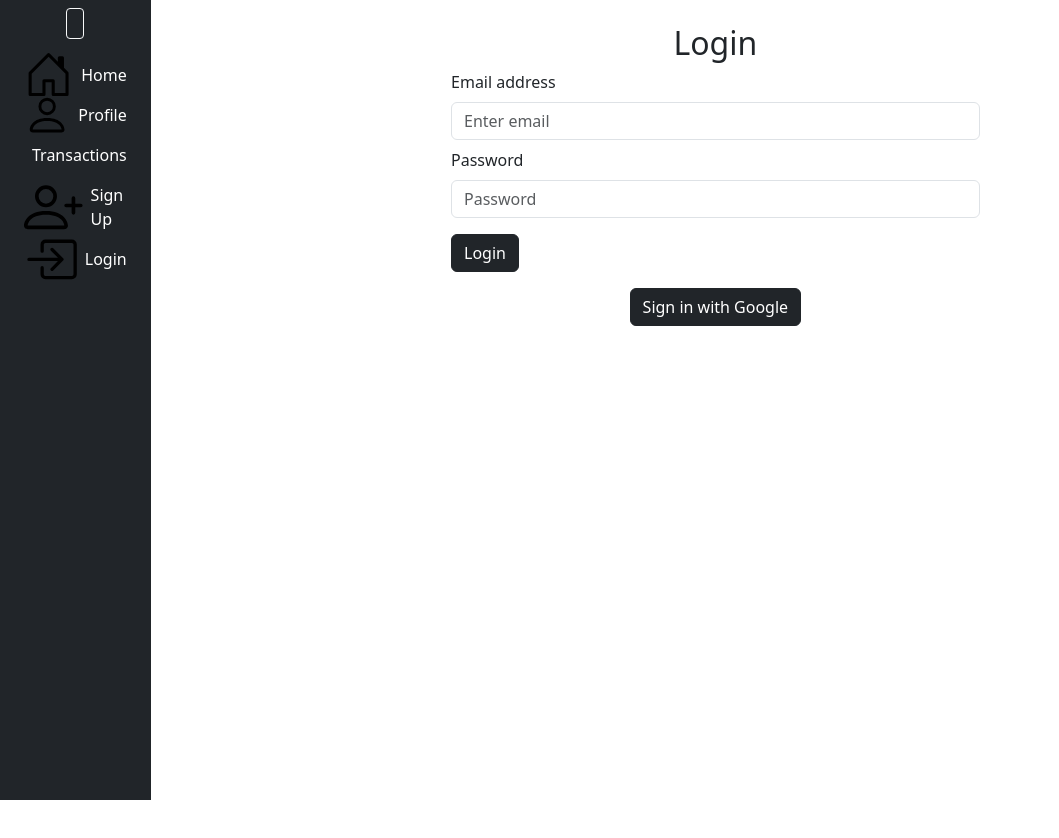
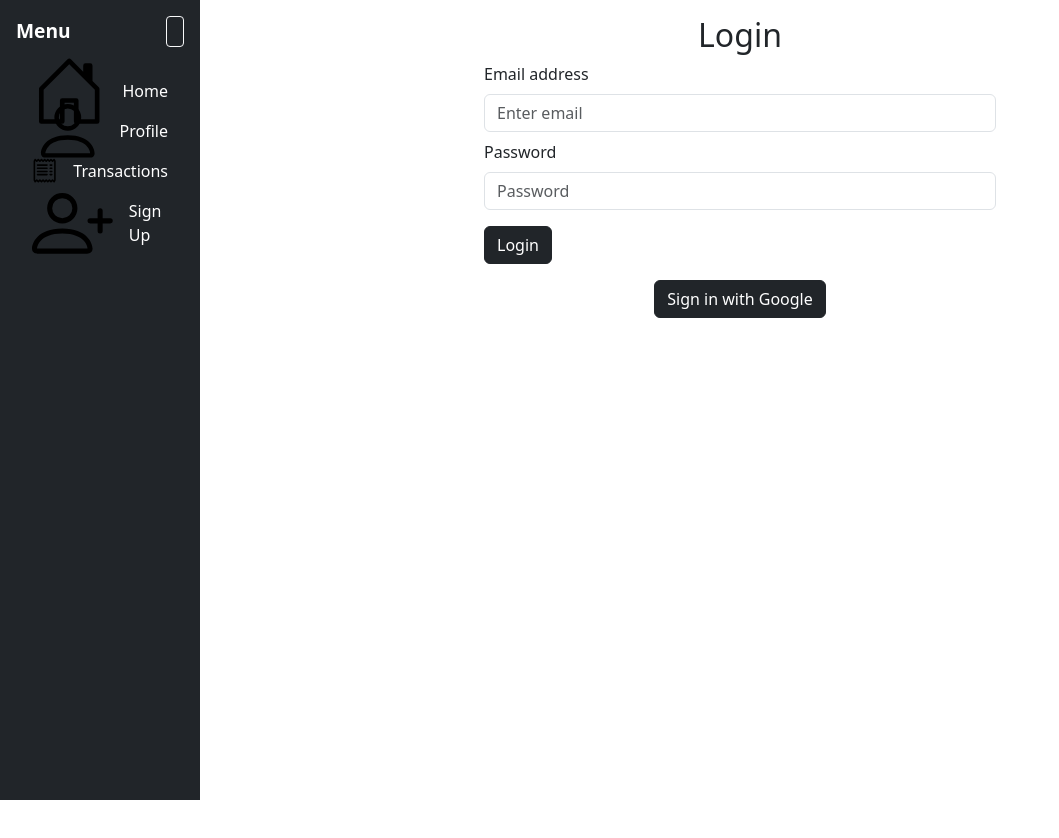
Before and after one commit to mnm-bywallof/client-react-tsx-webapp, a React (Create React App) app: page /login in a window 1280 px wide. Shown: the top 838 px of the page, without its empty margins (0-1059 px from the left). Built offline with nearby package versions, Linux system fonts and the light colour scheme; no server answers.

Commit message:
fixed UI for mobile and desktop

```diff
--- a/src/components/Layout.tsx
+++ b/src/components/Layout.tsx
@@ -1,65 +1,100 @@
 import { useState } from 'react';
-import { Container, Nav, Button } from 'react-bootstrap';
+import { Nav, Button, Offcanvas } from 'react-bootstrap';
 import { Link } from 'react-router-dom';
-import { useAuth } from '../context/AuthContext'; // Custom hook to get user and logout method from Auth context
+import { useAuth } from '../context/AuthContext';
 import {
   List,
   HouseDoor,
   Person,
   Receipt,
-  BoxArrowInRight,
   BoxArrowRight,
   PersonPlus
 } from 'react-bootstrap-icons';
 
+// Layout component wraps all pages and includes sidebar/offcanvas nav
 const Layout: React.FC<{ children: React.ReactNode }> = ({ children }) => {
-  const { user, logout } = useAuth(); // Get current user info and logout function
-  const [collapsed, setCollapsed] = useState(false); // State to track if sidebar is collapsed
+  const { user, logout } = useAuth();
 
+  const [collapsed, setCollapsed] = useState(false);         // Large screen sidebar collapse
+  const [showOffcanvas, setShowOffcanvas] = useState(false); // Mobile sidebar visibility
 
   const toggleSidebar = () => setCollapsed(!collapsed);
+  const handleShow = () => setShowOffcanvas(true);
+  const handleClose = () => setShowOffcanvas(false);
+
+  // Shared links between offcanvas and sidebar
+  const SidebarNavLinks = ({ onClick }: { onClick?: () => void }) => (
+    <>
+      <Nav.Link as={Link} to="/" className="text-white d-flex align-items-center" onClick={onClick}>
+        <HouseDoor className="me-3" />
+        <span>Home</span>
+      </Nav.Link>
+      <Nav.Link as={Link} to="/profile" className="text-white d-flex align-items-center" onClick={onClick}>
+        <Person className="me-3" />
+        <span>Profile</span>
+      </Nav.Link>
+      <Nav.Link as={Link} to="/transactions" className="text-white d-flex align-items-center" onClick={onClick}>
+        <Receipt className="me-3" />
+        <span>Transactions</span>
+      </Nav.Link>
+      {!user ? (
+        <Nav.Link as={Link} to="/signup" className="text-white d-flex align-items-center" onClick={onClick}>
+          <PersonPlus className="me-3" />
+          <span>Sign Up</span>
+        </Nav.Link>
+      ) : (
+        <Nav.Link onClick={() => { logout(); onClick?.(); }} className="text-white d-flex align-items-center">
+          <BoxArrowRight className="me-3" />
+          <span>Logout</span>
+        </Nav.Link>
+      )}
+    </>
+  );
 
   return (
     <div className="d-flex">
-      <div className={`custom-sidebar bg-dark text-white d-flex flex-column vh-100 ${collapsed ? 'collapsed' : ''}`}>
-        <div className="sidebar-header d-flex justify-content-center p-2">
-          <Button variant="outline-light" size="sm" onClick={toggleSidebar} className="toggle-btn">
+      {/* Sidebar for large screens */}
+      <div
+        className={`bg-dark text-white p-3 vh-100 d-none d-lg-block ${collapsed ? 'sidebar-collapsed' : 'sidebar-expanded'}`}
+        style={{ width: collapsed ? '60px' : '200px', transition: 'width 0.3s' }}
+      >
+        <div className="d-flex justify-content-between align-items-center mb-4">
+          <span style={{ fontSize: '1.2rem', display: collapsed ? 'none' : 'inline' }}><b>Menu</b></span>
+          <Button variant="outline-light" size="sm" onClick={toggleSidebar}>
             <List />
           </Button>
         </div>
-        <Nav className="flex-column p-2">
-          <Nav.Link as={Link} to="/" className="text-white d-flex align-items-center">
-            <HouseDoor className="me-2" />
-            {!collapsed && 'Home'}
-          </Nav.Link>
-          <Nav.Link as={Link} to="/profile" className="text-white d-flex align-items-center">
-            <Person className="me-2" />
-            {!collapsed && 'Profile'}
-          </Nav.Link>
-          <Nav.Link as={Link} to="/transactions" className="text-white d-flex align-items-center">
-            <Receipt className="me-2" />
-            {!collapsed && 'Transactions'}
-          </Nav.Link>
-          {!user && (
-            <Nav.Link as={Link} to="/signup" className="text-white d-flex align-items-center">
-              <PersonPlus className="me-2" />
-              {!collapsed && 'Sign Up'}
-            </Nav.Link>
-          )}
-          {user ? (
-            <Nav.Link onClick={logout} className="text-white d-flex align-items-center">
-              <BoxArrowRight className="me-2" />
-              {!collapsed && 'Logout'}
-            </Nav.Link>
-          ) : (
-            <Nav.Link as={Link} to="/login" className="text-white d-flex align-items-center">
-              <BoxArrowInRight className="me-2" />
-              {!collapsed && 'Login'}
-            </Nav.Link>
-          )}
+        <Nav className="flex-column">
+          <SidebarNavLinks />
         </Nav>
       </div>
-      <Container className="p-4 flex-grow-1">{children}</Container>
+
+      {/* Offcanvas sidebar for small screens */}
+      <Offcanvas show={showOffcanvas} onHide={handleClose} className="bg-dark text-white d-lg-none">
+        <Offcanvas.Header closeButton closeVariant="white">
+          <Offcanvas.Title>Menu</Offcanvas.Title>
+        </Offcanvas.Header>
+        <Offcanvas.Body>
+          <Nav className="flex-column">
+            <SidebarNavLinks onClick={handleClose} />
+          </Nav>
+        </Offcanvas.Body>
+      </Offcanvas>
+
+      {/* Main content area */}
+      <div className="flex-grow-1">
+        {/* Top bar with hamburger for small screens */}
+        <div className="bg-dark p-2 d-flex d-lg-none">
+          <Button variant="outline-light" onClick={handleShow}>
+            <List />
+          </Button>
+        </div>
+
+        {/* Page content */}
+        <div className="p-3">
+          {children}
+        </div>
+      </div>
     </div>
   );
 };
--- a/src/firebase.ts
+++ b/src/firebase.ts
@@ -1,6 +1,6 @@
 // Import the functions you need from the SDKs you need
 import { initializeApp } from "firebase/app";
-import { getAnalytics } from "firebase/analytics";
+//import { getAnalytics } from "firebase/analytics";
 import { getAuth, GoogleAuthProvider, createUserWithEmailAndPassword, signInWithEmailAndPassword  } from 'firebase/auth';
 // TODO: Add SDKs for Firebase products that you want to use
 // https://firebase.google.com/docs/web/setup#available-libraries
@@ -19,7 +19,7 @@ const firebaseConfig = {
 
 // Initialize Firebase
 const app = initializeApp(firebaseConfig);
-const analytics = getAnalytics(app);
+//const analytics = getAnalytics(app);
 export const auth = getAuth(app);
 export const googleProvider = new GoogleAuthProvider();
 
```
Also changed, not shown: src/App.css (+10 -20 lines).
